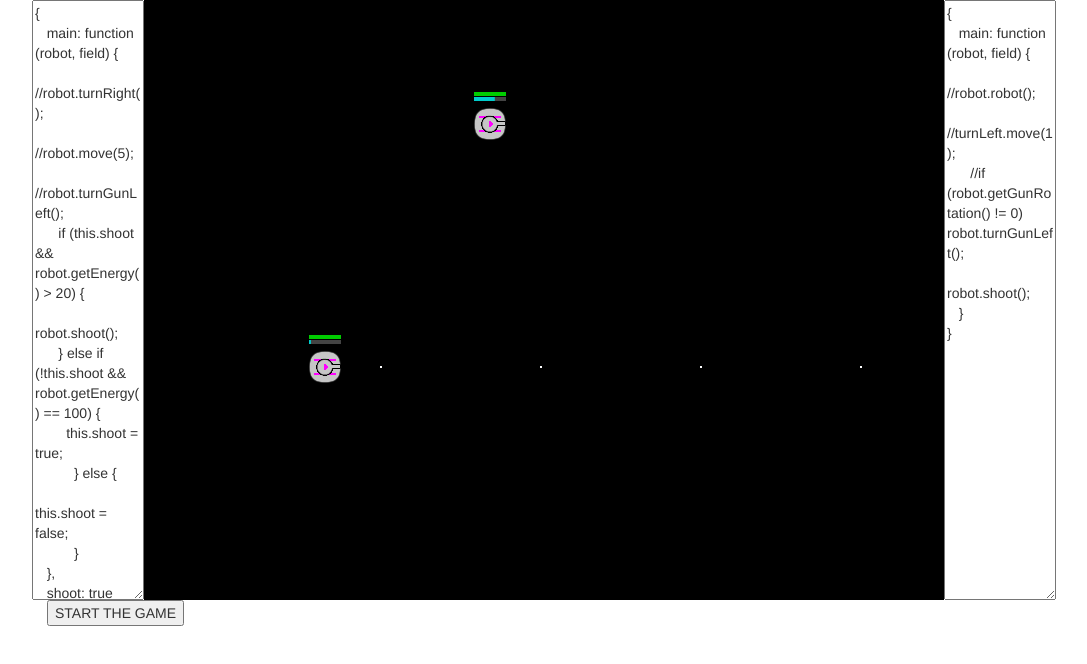
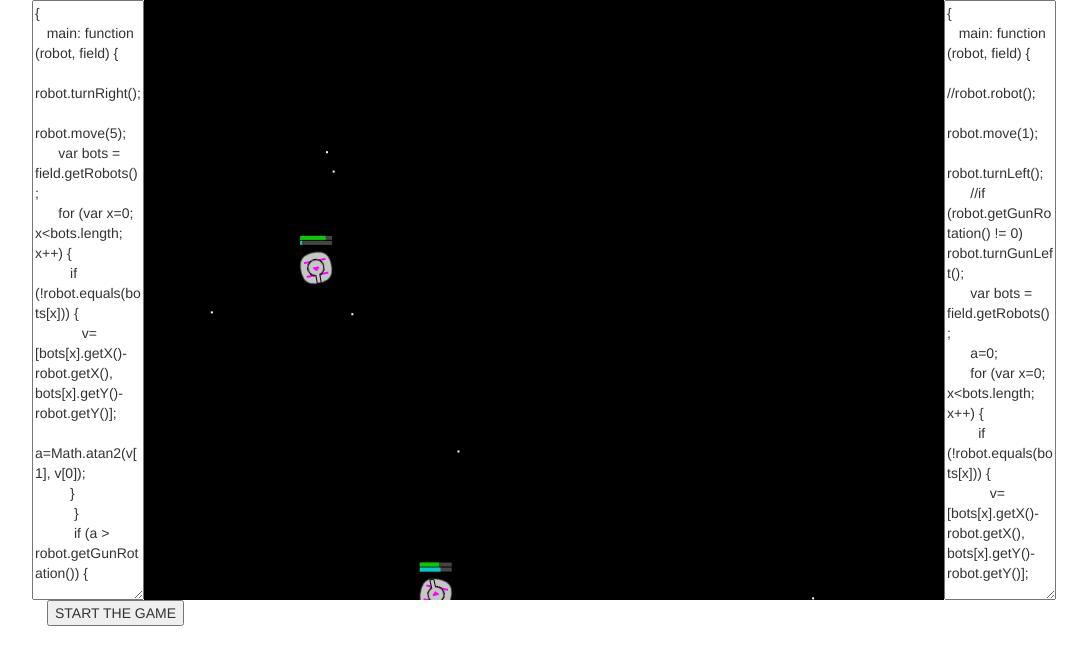
Before and after one commit to Nimos/robobattles, a plain HTML site: page index.html in a window 1280 px wide. Both pictures are taken after a click on the button "START THE GAME". Shown: the whole page, without its empty margins (23-1110 px from the left). Drawn offline with nearby package versions, Linux system fonts and the light colour scheme.

Commit message:
Added GameWrapper, which is now passed to the AIs

```diff
--- a/index.html
+++ b/index.html
@@ -18,10 +18,21 @@
 					<textarea id="player1" class="robotCode">
 {
    main: function (robot, field) {
-      //robot.turnRight();
-      //robot.move(5);
-      //robot.turnGunLeft();
-      if (this.shoot && robot.getEnergy() > 20) {
+      robot.turnRight();
+      robot.move(5);
+      var bots = field.getRobots();
+      for (var x=0; x<bots.length; x++) {
+         if (!robot.equals(bots[x])) {
+            v=[bots[x].getX()-robot.getX(), bots[x].getY()-robot.getY()];
+            a=Math.atan2(v[1], v[0]);
+         }
+  	  }
+  	  if (a > robot.getGunRotation()) {
+  	     robot.turnGunRight();
+      } else if (a < robot.getGunRotation()) {
+         robot.turnGunLeft();
+  	  }
+  	  if (this.shoot && robot.getEnergy() > 20) {
       	robot.shoot();
       } else if (!this.shoot && robot.getEnergy() == 100) {
       	this.shoot = true;
@@ -40,8 +51,22 @@
 {
    main: function (robot, field) {
       //robot.robot();
-      //turnLeft.move(1);
+      robot.move(1);
+      robot.turnLeft();
       //if (robot.getGunRotation() != 0) robot.turnGunLeft();
+      var bots = field.getRobots();
+      a=0;
+      for (var x=0; x<bots.length; x++) {
+      	if (!robot.equals(bots[x])) {
+           v=[bots[x].getX()-robot.getX(), bots[x].getY()-robot.getY()];
+           a=Math.atan2(v[1], v[0]);
+        }
+  	   }
+  	   if (a > robot.getGunRotation()) {
+  	       robot.turnGunRight();
+  		} else if (a < robot.getGunRotation()) {
+  			robot.turnGunLeft();
+  	    }
       robot.shoot();
    }
 }
@@ -57,6 +82,7 @@
 		<script src="js/classes/Robot.js"></script>
 		<script src="js/classes/ressourceCache.js"></script>
 		<script src="js/classes/Projectile.js"></script>
+		<script src="js/classes/GameWrapper.js"></script>
 
 		<script src="js/main.js"></script>
 	</body>
--- a/js/classes/Game.js
+++ b/js/classes/Game.js
@@ -67,6 +67,9 @@ Game.prototype.main = function () {
 		return;
 	}
 
+
+	this.wrapper = new GameWrapper(this);
+
 	var colisionCheck = this.entities;
 	for (var x=0; x<this.entities.length; x++) {
 		obj = this.entities[x];
--- /dev/null
+++ b/js/classes/GameWrapper.js
@@ -0,0 +1,13 @@
+GameWrapper = function (g) {
+	var game = g;
+	this.getRobots = function () {
+		result = [];
+		for (x=0;x < game.entities.length;x++) {
+			var e = game.entities[x];
+			if (e instanceof Robot) {
+				result.push(e.readOnlyWrapper);
+			}
+		}
+		return result;
+	}
+}
--- a/js/classes/Robot.js
+++ b/js/classes/Robot.js
@@ -34,14 +34,16 @@ var Robot = function (ai, teamcolor, gameEngine) {
 	this.energy = 100;
 
 	this.hitbox = 16;
+
+	this.wrapper = new RobotWrapper(this);
+	this.readOnlyWrapper = new RobotWrapper(this, true);
 };
 
 Robot.prototype.main = function () {
-	console.log("main");
 	this.energy= Math.min(this.energy+1, 100);
 
-	interf = new RobotWrapper(this);
-	this.ai.main(interf, {});
+
+	this.ai.main(this.wrapper, this.gameEngine.wrapper);
 }
 
 Robot.prototype.draw = function (ctx) {
--- a/js/classes/RobotWrapper.js
+++ b/js/classes/RobotWrapper.js
@@ -4,14 +4,8 @@
 
 	This is the main class the player has to work with
 */
-var RobotWrapper = function(r) {
+var RobotWrapper = function(r, readonly) {
 	var robot = r; // "private"
-
-	this.posX = r.posX;
-	this.posY = r.posY;
-
-	this.rotation = r.rotation;
-	this.gunRotation = r.gunRotation;
 
 	// Returns the current energy level
 	this.getEnergy = function () {
@@ -28,6 +22,26 @@ var RobotWrapper = function(r) {
 		return robot.gunRotation;
 	}
 
+	// returns the X position
+	this.getX = function () {
+		return robot.posX;
+	}
+
+	// returns the Y position
+	this.getY = function () {
+		return robot.posY;
+	}
+
+	// true if both wrappers wrap the same robot
+	this.equals = function (wrapper) {
+		return wrapper._equals(robot);
+	}
+	this._equals = function (robot2) {
+		return robot == robot2;
+	}
+
+
+	if (readonly) return;
 	// Moves the robot *distance* px forward, up to the robot's maximum speed
 	this.move = function (distance) {
 		if (distance > 0) {
```
